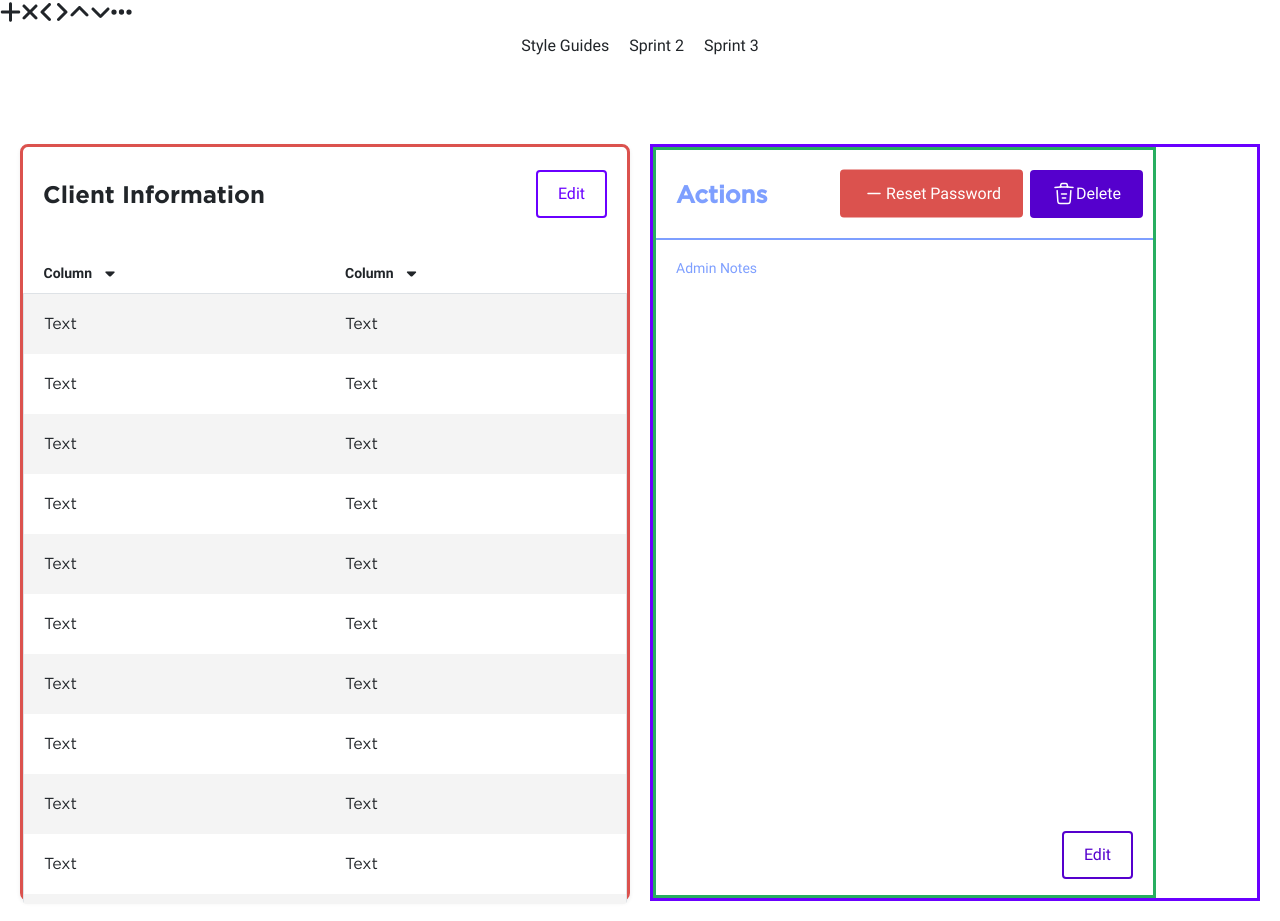
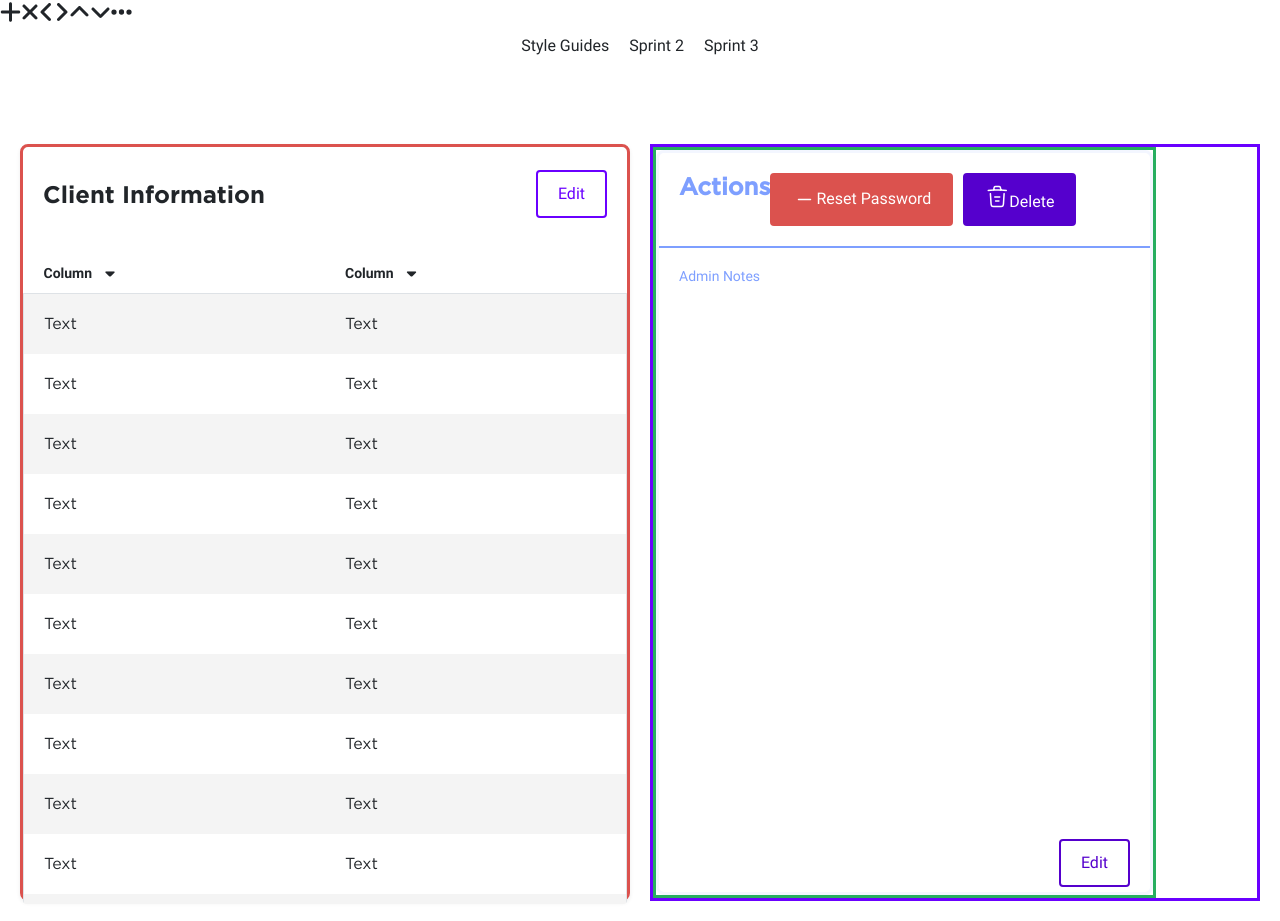
Before and after one commit to integratr-azamora/integratrGov-license-management, a Vue app: page /addaccount-clientdetails in a window 1280 px wide. Built offline with nearby package versions, Linux system fonts and the light colour scheme; a web font is replaced by a local one.

Commit message:
AddAccount

```diff
--- a/src/components/Account Manager/AddAccountClientDetails.vue
+++ b/src/components/Account Manager/AddAccountClientDetails.vue
@@ -102,15 +102,15 @@
       <div class="border-color-indigo d-flex justify-content-center justify-content-lg-start">
          <!-- action container -->
          <div class=" border-color-eucalyptus">
-            <div class="size-container-action padding-x py-20px">
+            <div class="size-container-action padding-x py-20px rounded-3 border-color-ghostwhite">
             <div>
-               <div class="d-flex flex-row align-items-center border-bottom-client pb-20px border-color-frenchskyblue c-grid">
-                  <div class="col ">
+               <div class="d-flex flex-row align-items-between border-bottom-client pb-20px border-color-frenchskyblue">
+                  <div class=" ">
                      <span class="fontfamily-gotham-heading-2 blue ps-10px ms-10px">Actions</span>
                   </div>
-                  <div class="col button-container d-flex justify-content-end me-10px">
-                     <button class="button-default bg-valencia color-white border-color-valencia d-flex align-items-center add-botton-toggle"><i class="isax isax-minus icon-size-weight"></i>Reset Password</button>
-                     <button class="button-default bg-purpleheart color-white border-color-purpleheart d-flex align-items-center "><i class="isax isax-trash icon-size-weight"></i>Delete</button>
+                  <div class="col button-container me-10px">
+                     <button class="button-default bg-valencia color-white border-color-valencia"><i class="isax isax-minus align-middle icon-size-weight"></i>Reset Password</button>
+                     <button class="button-default bg-purpleheart color-white border-color-purpleheart "><i class="isax isax-trash align icon-size-weight"></i>Delete</button>
                   </div>
                </div>
             </div>
```
